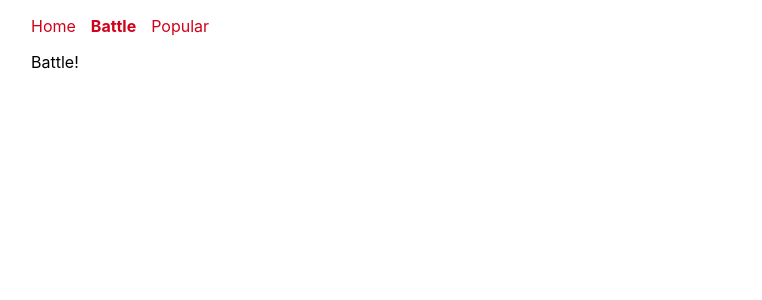
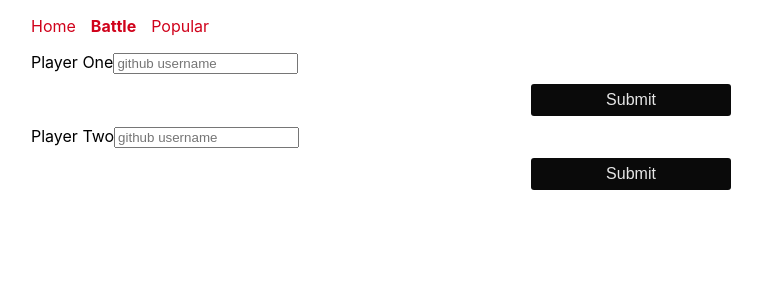
Before and after one commit to philpatt/github-battle, a React (Create React App) app: page /battle in a window 1280 px wide. Shown: the top 300 px of the page, without its empty margins (9-771 px from the left). Built offline with nearby package versions, Linux system fonts and the light colour scheme.

Commit message:
forms complete rrendering ui

```diff
--- a/src/components/Battle.js
+++ b/src/components/Battle.js
@@ -1,10 +1,93 @@
 import React, { Component } from 'react';
+import PropTypes from 'prop-types';
+
+class PlayerInput extends Component {
+    constructor(props){
+        super(props);
+
+        this.state = {
+            username: ''
+        }
+        this.handleChange = this.handleChange.bind(this);
+        this.handleSubmit = this.handleSubmit.bind(this);
+
+    }
+    handleChange(event) {
+        var value = event.target.value;
+        this.setState({ username: value });
+    }
+    handleSubmit(event) {
+        event.preventDefault();
+
+        this.props.onSubmit(
+            this.props.id,
+            this.state.username
+        )
+    }
+    render(){
+        return(
+            <form className='column' onSubmit={this.handleSubmit}>
+                <label className='' htmlFor='username'>
+                {this.props.label}
+                </label>
+                <input
+                id='username'
+                placeholder='github username'
+                type='text'
+                autoComplete='off'
+                value={this.state.username}
+                onChange={this.handleChange}
+                />
+            <button
+            className='button'
+            type='submit'
+            disable={!this.state.username}>
+            Submit
+            </button>
+            </form>
+        )
+    }
+}
+
+PlayerInput.propTypes = {
+    id: PropTypes.string.isRequired,
+    label: PropTypes.string.isRequired,
+    onSubmit: PropTypes.func.isRequired,
+}
 
 class Battle extends Component {
+    constructor(props){
+        super(props);
+
+        this.state = {
+            playerOneName: '',
+            playerTwoName: '',
+            playerOneImage: null,
+            playerTwoImage: null,
+        }
+        this.handleSubmit = this.handleSubmit.bind(this);
+    }
+
+    handleSubmit(id, username){
+        this.setState(function () {
+            var newState = {};
+            newState[id + 'Name'] = username;
+            newState[id + 'Image'] = 'https://github.com/' + username + '.png?size=200';
+            return newState;
+        });
+    }
+
     render(){
+        var playerOneName = this.state.playerOneName;
+        var playerTwoName = this.state.playerTwoName;
+
         return(
             <div>
-                Battle!
+                <div clasName='row'>
+                    {!playerOneName && <PlayerInput id='playerOne' label='Player One' onSubmit={this.handleSubmit}  />}
+
+                    {!playerTwoName && <PlayerInput id='playerTwo' label='Player Two' onSubmit={this.handleSubmit} />}
+                </div>
             </div>
         )
     }
--- a/src/components/Nav.js
+++ b/src/components/Nav.js
@@ -1,5 +1,5 @@
 import React from 'react';
-import { Link, NavLink } from 'react-router-dom';
+import { NavLink } from 'react-router-dom';
 
 function Nav (){
     return (
```
